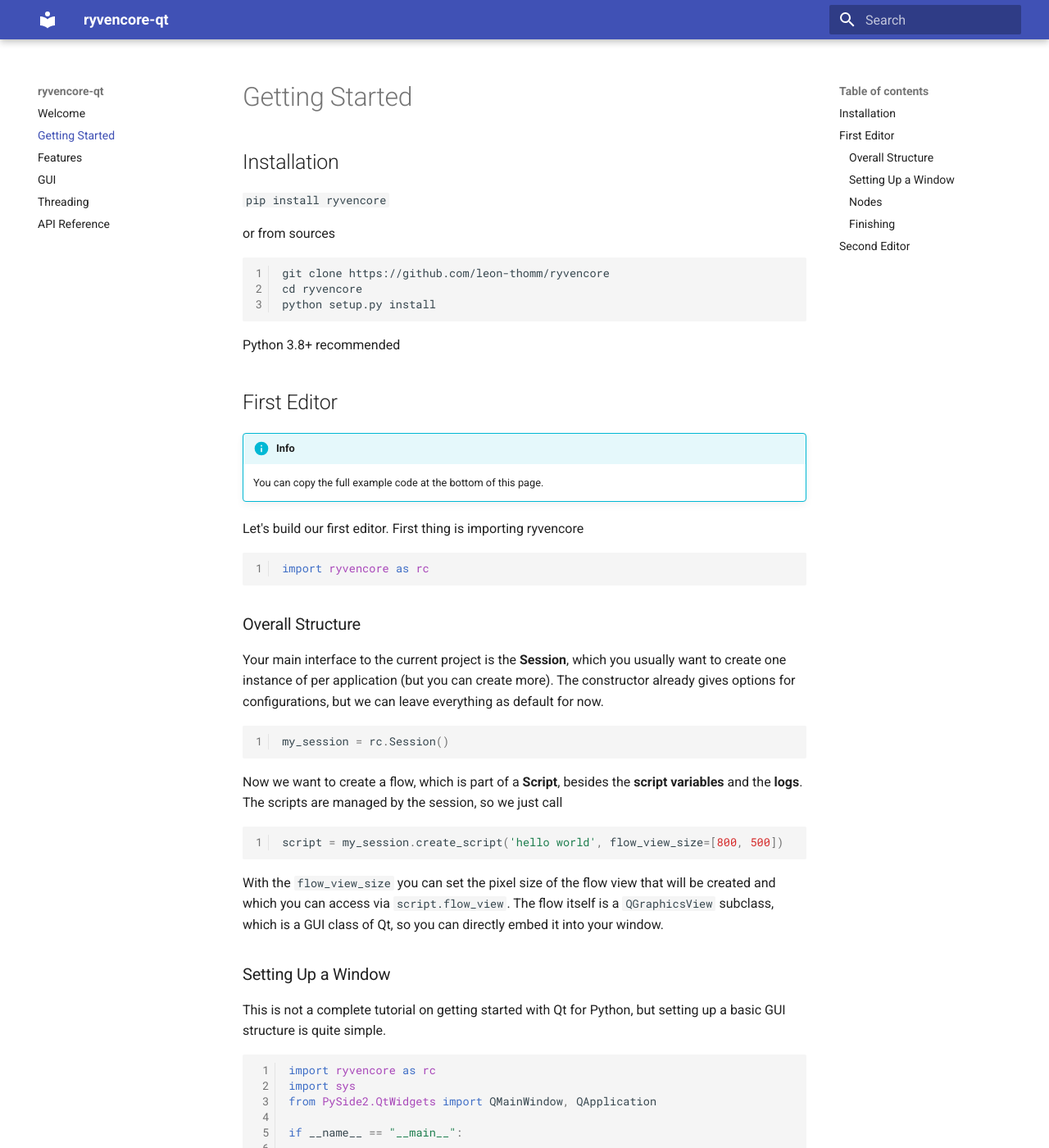
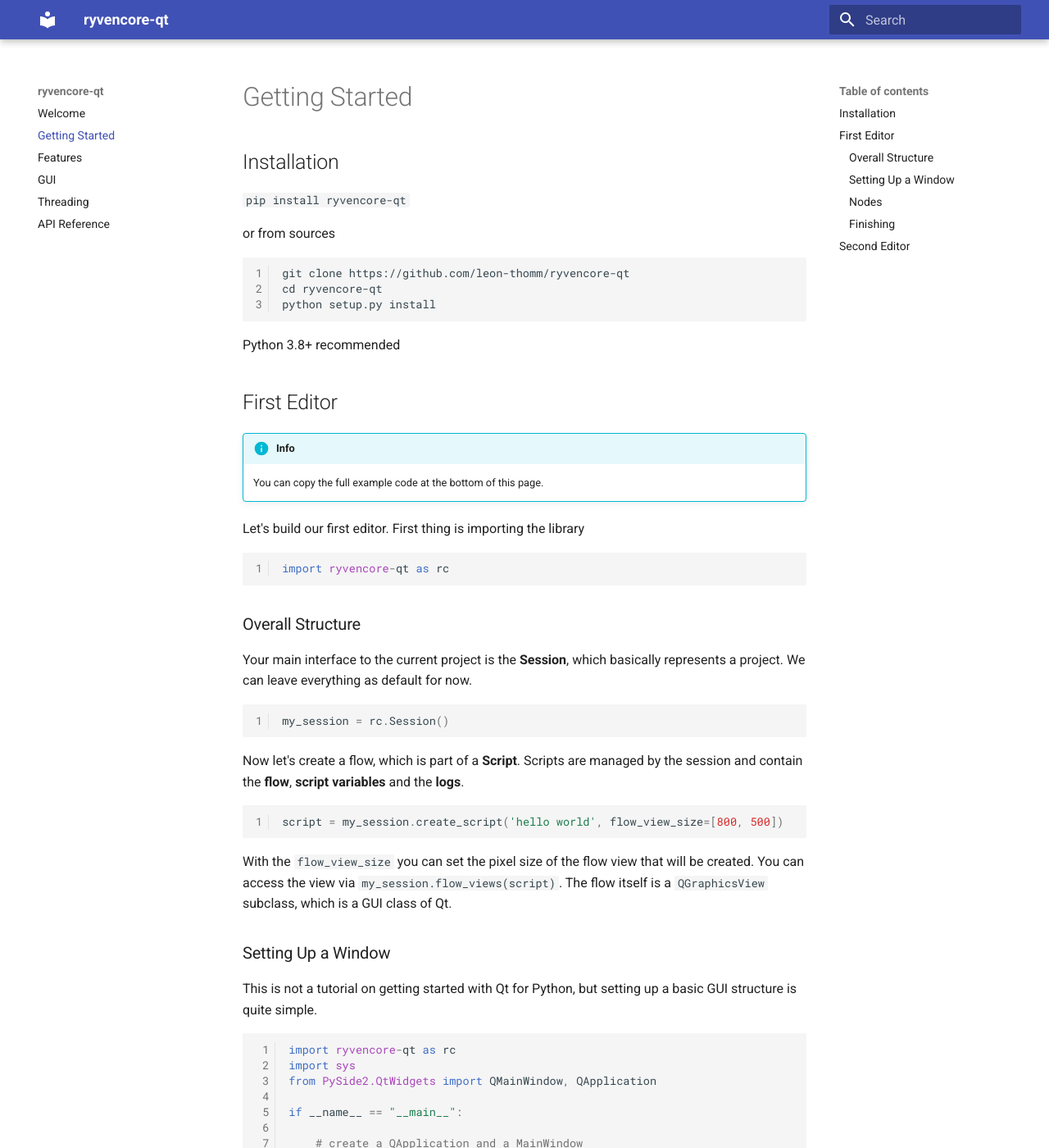
Before and after one commit to leon-thomm/ryvencore-qt, an MkDocs documentation site: the page built from docs/getting_started.md, in a window 1280 px wide and 1400 px high. Shown: the whole window at 82% size. Built offline with MkDocs 1.6.1 and Material for MkDocs 9.7.7, drawn with Linux system fonts in a browser that asks for light colours; some of the changed text lies outside the part shown.

Commit message:
started updating docs

````diff
--- a/docs/getting_started.md
+++ b/docs/getting_started.md
@@ -2,13 +2,13 @@
 
 ## Installation
 
-`pip install ryvencore`
+`pip install ryvencore-qt`
 
 or from sources
 
 ```
-git clone https://github.com/leon-thomm/ryvencore
-cd ryvencore
+git clone https://github.com/leon-thomm/ryvencore-qt
+cd ryvencore-qt
 python setup.py install
 ```
 
@@ -19,34 +19,34 @@
 !!! info
     You can copy the full example code at the bottom of this page.
 
-Let's build our first editor. First thing is importing ryvencore
+Let's build our first editor. First thing is importing the library
 
 ``` python
-import ryvencore as rc
+import ryvencore-qt as rc
 ```
 
 ### Overall Structure
 
-Your main interface to the current project is the **Session**, which you usually want to create one instance of per application (but you can create more). The constructor already gives options for configurations, but we can leave everything as default for now.
+Your main interface to the current project is the **Session**, which basically represents a project. We can leave everything as default for now.
 
 ``` python
 my_session = rc.Session()
 ```
 
-Now we want to create a flow, which is part of a **Script**, besides the **script variables** and the **logs**. The scripts are managed by the session, so we just call
+Now let's create a flow, which is part of a **Script**. Scripts are managed by the session and contain the **flow**, **script variables** and the **logs**.
 
 ``` python
 script = my_session.create_script('hello world', flow_view_size=[800, 500])
 ```
 
-With the `flow_view_size` you can set the pixel size of the flow view that will be created and which you can access via `script.flow_view`. The flow itself is a `QGraphicsView` subclass, which is a GUI class of Qt, so you can directly embed it into your window.
+With the `flow_view_size` you can set the pixel size of the flow view that will be created. You can access the view via `my_session.flow_views(script)`. The flow itself is a `QGraphicsView` subclass, which is a GUI class of Qt.
 
 ### Setting Up a Window
 
-This is not a complete tutorial on getting started with Qt for Python, but setting up a basic GUI structure is quite simple.
+This is not a tutorial on getting started with Qt for Python, but setting up a basic GUI structure is quite simple.
 
 ``` python
-import ryvencore as rc
+import ryvencore-qt as rc
 import sys
 from PySide2.QtWidgets import QMainWindow, QApplication
 
@@ -64,7 +64,7 @@
     script = session.create_script('hello world', flow_view_size=[800, 500])
 
     # and setting the flow view as the window's central widget
-    mw.setCentralWidget(script.flow_view)
+    mw.setCentralWidget(session.flow_views(script))
 
     mw.show()
     sys.exit(app.exec_())
````
Also changed, not shown: README.md (+10 -8 lines), docs/index.md (+6 -9 lines).
